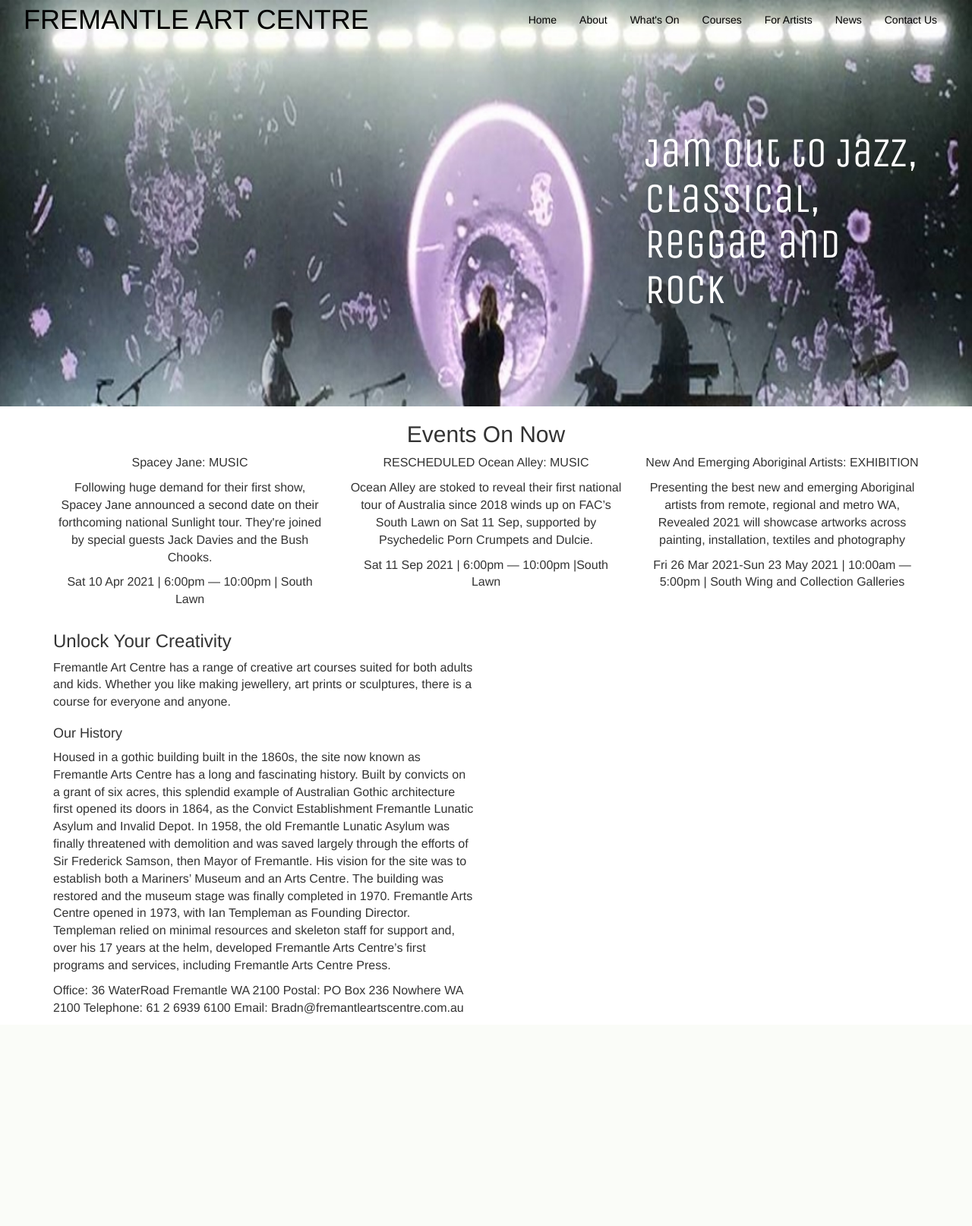
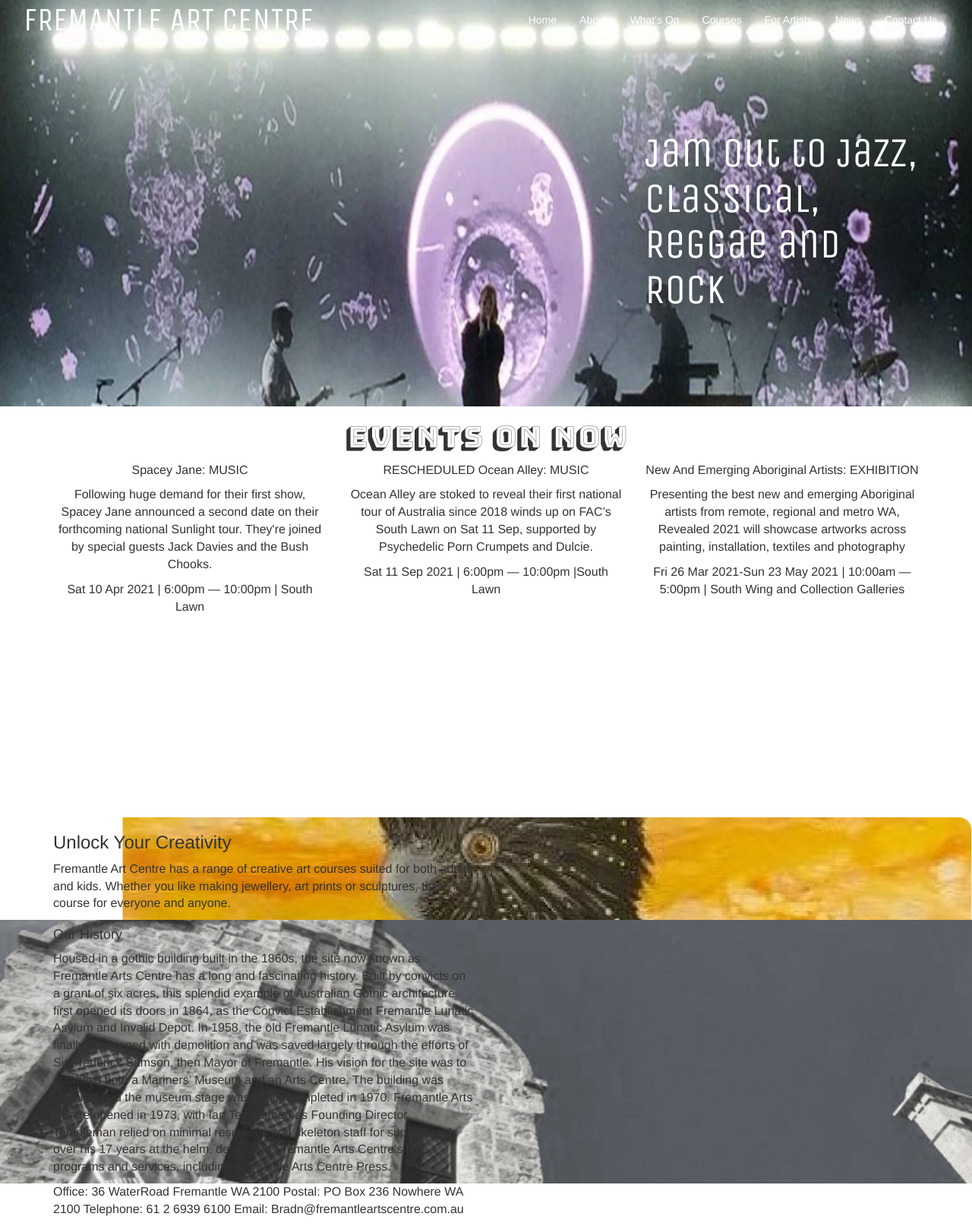
Before and after one commit to siobhannB/Website-Project, a PHP site: page / in a window 1280 px wide. Shown: the whole page at 76% size. Before the commit the page ends 1336 px from the top, so only its background shows below. Run offline with PHP 8.4, Linux system fonts and the light colour scheme.

Commit message:
Update style.css

```diff
--- a/style.css
+++ b/style.css
@@ -7,7 +7,7 @@ font-size:16px;
 }
 
 a{
-color:black;  /*to be changed to white later*/
+color:white;  /*to be changed to white later*/
 }
 
 a:hover{
@@ -44,7 +44,27 @@ a:hover{
     padding-bottom:10%;
 }
 
-.h2{
+.eventsbg{
+    padding-bottom:20%;
+}
+.eventsbg h2{
     font-size:2.4em; /*font size not changing for some reason, also font not working*/
     font-family: 'Bungee Shade', cursive;
 }
+
+.creativitybg{
+    background: url(images/creativitybg.jpg); /*image is blurry needs to be changed*/
+    background-size: cover;
+}
+
+.historybg{
+    background: url(images/historybg.jpg);
+    background-size:cover;
+}
+
+.fremantle{
+    font-family: 'Unica One', cursive;
+    color:#ffff;
+    font-size:2.4em;
+    font-weight:400;
+}
```
